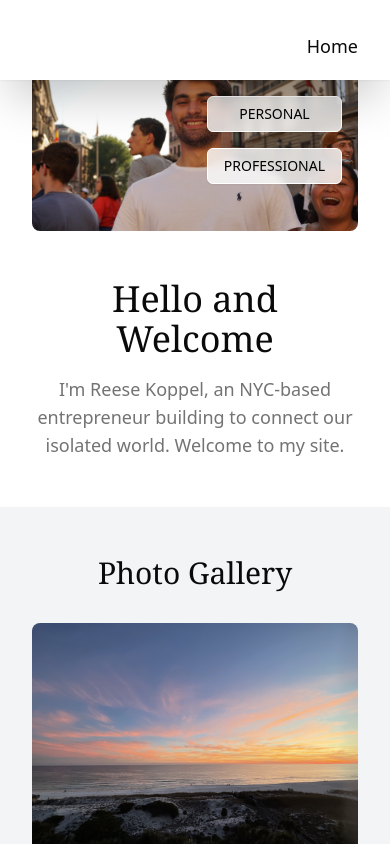
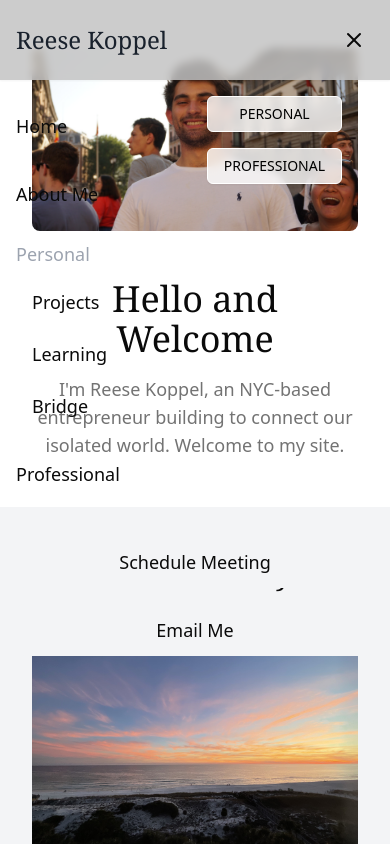
Before and after one commit to rk504/personal-website, a Next.js app: page / in a window 390 px wide. Both pictures are taken after a click on the button "Toggle menu". Shown: the top 844 px of the page. Built offline with nearby package versions, Linux system fonts and the light colour scheme.

Commit message:
adding responsive design for mobile

```diff
--- a/components/header.tsx
+++ b/components/header.tsx
@@ -102,7 +102,7 @@ export function Header() {
 
           {/* Mobile Menu Button */}
           <button
-            className="lg:hidden p-2 hover:bg-gray-100 rounded-md transition-colors duration-200"
+            className="lg:hidden p-2 hover:bg-gray-100 rounded-md"
             onClick={() => setIsMobileMenuOpen(!isMobileMenuOpen)}
             aria-label="Toggle menu"
           >
@@ -117,15 +117,14 @@ export function Header() {
 
       {/* Mobile Navigation Menu */}
       <div
-        className={`lg:hidden fixed inset-y-0 right-0 w-[min(100vw,400px)] bg-white shadow-2xl z-40
-          transition-all duration-300 ease-in-out transform
-          ${isMobileMenuOpen ? 'translate-x-0' : 'translate-x-full'}`}
+        className={`lg:hidden fixed inset-0 top-20 bg-white z-40 transition-transform duration-300 ease-in-out ${
+          isMobileMenuOpen ? 'translate-x-0' : 'translate-x-full'
+        }`}
       >
-        <nav className="h-full container px-8 py-6 space-y-6 overflow-y-auto">
-          <div className="flex flex-col items-end space-y-6">
+        <nav className="container px-4 py-6 space-y-6">
           <Link
             href="/"
-              className="text-right text-lg font-medium hover:text-gray-600 py-2 transition-colors"
+            className="block text-lg font-medium hover:text-gray-600 py-2"
             onClick={() => setIsMobileMenuOpen(false)}
           >
             Home
@@ -135,34 +134,32 @@ export function Header() {
               scrollToAbout()
               setIsMobileMenuOpen(false)
             }}
-              className="text-right text-lg font-medium hover:text-gray-600 py-2 transition-colors"
+            className="block w-full text-left text-lg font-medium hover:text-gray-600 py-2"
           >
             About Me
           </button>
 
           {/* Personal Section */}
-            <div className="w-full space-y-3">
-              <div className="text-right text-lg font-medium text-gray-400">
-                Personal
-              </div>
-              <div className="flex flex-col items-end space-y-2">
+          <div className="space-y-3">
+            <div className="text-lg font-medium text-gray-400">Personal</div>
+            <div className="space-y-2 pl-4">
               <Link
                 href="/personal/projects"
-                  className="text-lg hover:text-gray-600 py-2 transition-colors"
+                className="block text-lg hover:text-gray-600 py-2"
                 onClick={() => setIsMobileMenuOpen(false)}
               >
                 Projects
               </Link>
               <Link
                 href="/personal/learning"
-                  className="text-lg hover:text-gray-600 py-2 transition-colors"
+                className="block text-lg hover:text-gray-600 py-2"
                 onClick={() => setIsMobileMenuOpen(false)}
               >
                 Learning
               </Link>
               <Link
                 href="/personal/bridge"
-                  className="text-lg hover:text-gray-600 py-2 transition-colors"
+                className="block text-lg hover:text-gray-600 py-2"
                 onClick={() => setIsMobileMenuOpen(false)}
               >
                 Bridge
@@ -172,16 +169,16 @@ export function Header() {
 
           <Link
             href="/professional"
-              className="text-right text-lg font-medium hover:text-gray-600 py-2 transition-colors"
+            className="block text-lg font-medium hover:text-gray-600 py-2"
             onClick={() => setIsMobileMenuOpen(false)}
           >
             Professional
           </Link>
 
-            <div className="w-full space-y-4 pt-4">
+          <div className="space-y-4 pt-4">
             <Link
               href="https://calendly.com/reesekoppel/15min?back=1"
-                className="block text-right text-lg font-medium bg-gray-100 hover:bg-gray-200 py-3 px-6 rounded-lg transition-colors"
+              className="block text-center text-lg font-medium bg-gray-100 hover:bg-gray-200 py-3 rounded-lg"
               onClick={() => setIsMobileMenuOpen(false)}
             >
               Schedule Meeting
@@ -191,22 +188,21 @@ export function Header() {
                 openEmailDraft()
                 setIsMobileMenuOpen(false)
               }}
-                className="w-full text-right text-lg font-medium bg-gray-100 hover:bg-gray-200 py-3 px-6 rounded-lg transition-colors"
+              className="block w-full text-center text-lg font-medium bg-gray-100 hover:bg-gray-200 py-3 rounded-lg"
             >
               Email Me
             </button>
-            </div>
           </div>
         </nav>
       </div>
 
       {/* Overlay */}
+      {isMobileMenuOpen && (
         <div
-        className={`lg:hidden fixed inset-0 bg-black/40 backdrop-blur-sm z-30
-          transition-opacity duration-300
-          ${isMobileMenuOpen ? 'opacity-100' : 'opacity-0 pointer-events-none'}`}
+          className="lg:hidden fixed inset-0 bg-black/20 z-30"
           onClick={() => setIsMobileMenuOpen(false)}
         />
+      )}
     </header>
   )
 }
```
Lines whose indentation alone changed are shown as unchanged.
